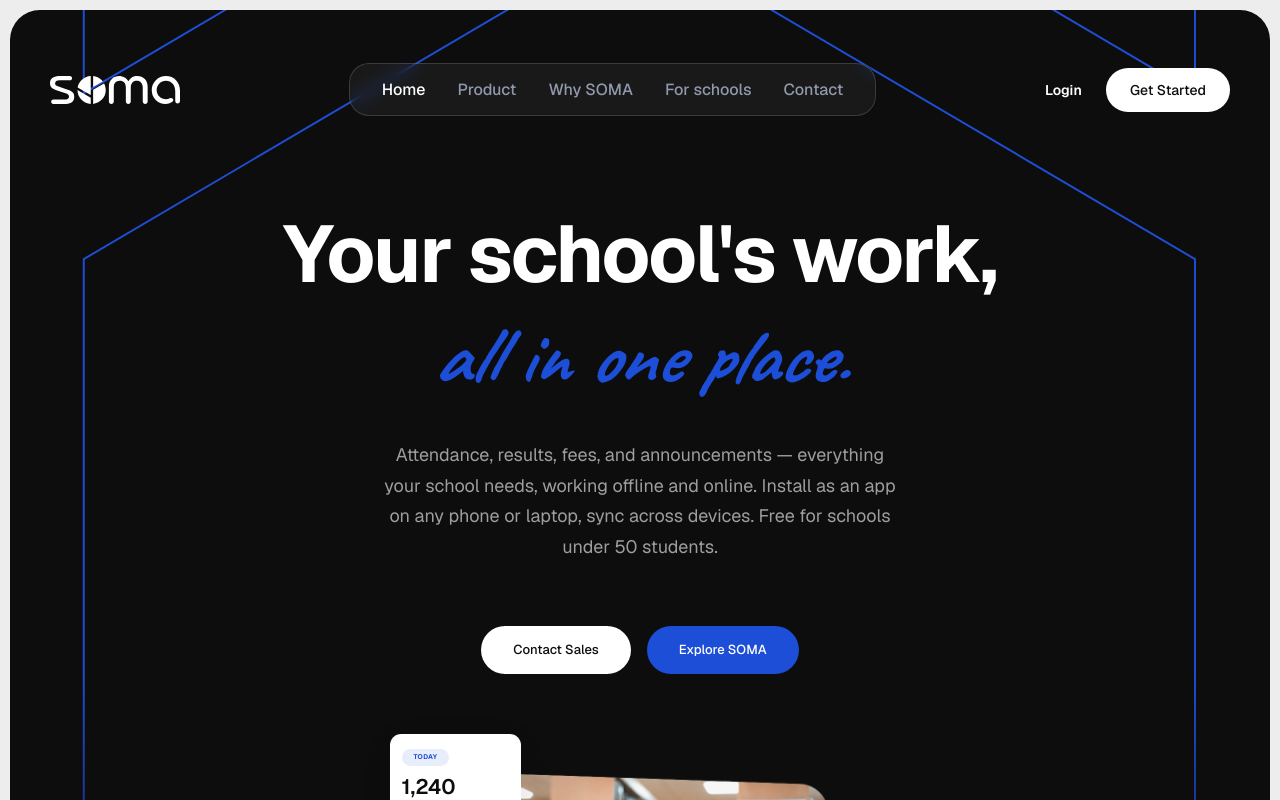
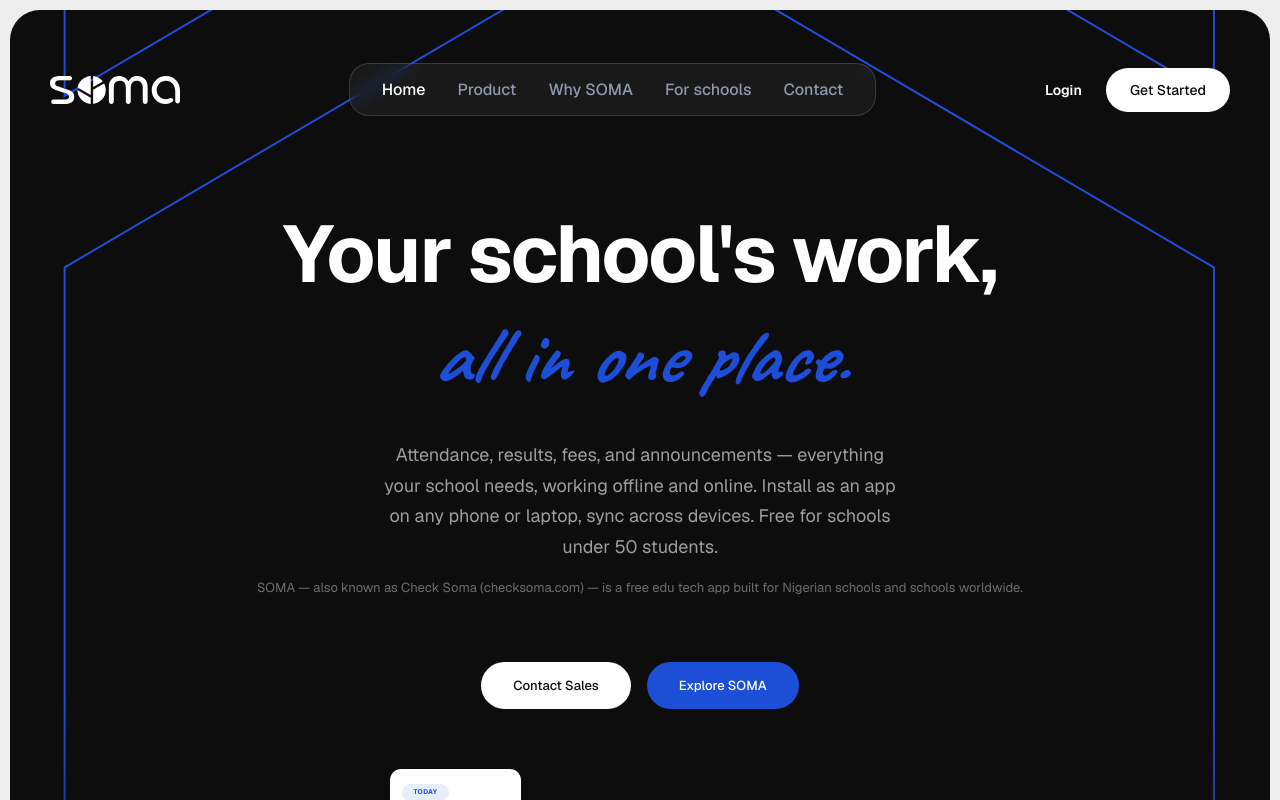
Before and after one commit to nimaappsss-web/soma-landing, a Next.js app: page / in a window 1280 px wide. Shown: the top 800 px of the page. Built offline with nearby package versions, Linux system fonts and the light colour scheme.

Commit message:
feat: reinforce Soma + Check Soma brand in title, copy, schema and keywords

```diff
--- a/src/app/layout.tsx
+++ b/src/app/layout.tsx
@@ -24,13 +24,16 @@
 export const metadata: Metadata = {
   title: {
     default:
-      "Soma — Nigeria's #1 EduTech & School Management App | Offline Attendance, Results & Fees",
+      "Soma (Check Soma) — Nigeria's #1 EduTech & School Management App | Offline Attendance, Results & Fees",
     template: "%s | Soma",
   },
   description:
     "SOMA is Nigeria's leading edu tech platform — a free, offline-first school management app serving schools across Nigeria and the world. Track attendance, manage results, collect fees, and send announcements — all without internet. Install on any phone or laptop, syncs across devices. Free for schools under 50 students.",
   keywords: [
     "Soma",
+    "Check Soma",
+    "checksoma",
+    "checksoma.com",
     "Soma school management app",
     "school management app Nigeria",
     "free school management app",
@@ -111,7 +114,7 @@
     "@context": "https://schema.org",
     "@type": "SoftwareApplication",
     name: "Soma",
-    alternateName: ["Check Soma", "SOMA", "CheckSoma", "Soma EduTech"],
+    alternateName: ["Check Soma", "SOMA", "CheckSoma", "checksoma", "Soma EduTech"],
     applicationCategory: "EducationalApplication",
     operatingSystem: "Web, Android, iOS",
     description:
@@ -218,7 +221,7 @@
     "@context": "https://schema.org",
     "@type": "WebSite",
     name: "Soma",
-    alternateName: ["Check Soma", "SOMA", "CheckSoma", "Soma EduTech"],
+    alternateName: ["Check Soma", "SOMA", "CheckSoma", "checksoma", "Soma EduTech"],
     url: siteUrl,
     description:
       "Nigeria's leading edu tech platform — free, offline-first school management app for schools across Nigeria and the world.",
--- a/src/app/page.tsx
+++ b/src/app/page.tsx
@@ -32,6 +32,10 @@
               Attendance, results, fees, and announcements — everything your
               school needs, working offline and online. Install as an app on any
               phone or laptop, sync across devices. Free for schools under 50 students.
+            </p>
+            <p className="mt-4 text-[12px] md:text-[13px] text-white/40 text-center">
+              SOMA — also known as Check Soma (checksoma.com) — is a free edu tech app
+              built for Nigerian schools and schools worldwide.
             </p>
 
             <div className="flex items-center justify-center gap-3 md:gap-4 mt-12 md:mt-16">
--- a/src/features/landing/components/Footer.tsx
+++ b/src/features/landing/components/Footer.tsx
@@ -38,7 +38,7 @@
       <div className="flex flex-col md:flex-row items-center justify-between gap-4 pt-4">
         {/* Copyright */}
         <p className="text-[13px] text-[#9098AC]">
-          &copy; 2026 Soma. All Rights Reserved.
+          &copy; 2026 Soma (Check Soma). All Rights Reserved. · checksoma.com
         </p>
 
         {/* Links */}
--- a/src/features/landing/components/SixthSection.tsx
+++ b/src/features/landing/components/SixthSection.tsx
@@ -8,7 +8,7 @@
   {
     question: "What is SOMA?",
     answer:
-      'SOMA is a free, offline-first school management app that brings attendance, results, fees, and announcements into one place. It works online and offline — everything saves on your device and syncs when you reconnect. See all <a href="/features" class="text-soma-blue underline">school management app features</a>.',
+      'SOMA (also known as Check Soma, at checksoma.com) is a free, offline-first school management app that brings attendance, results, fees, and announcements into one place. It works online and offline — everything saves on your device and syncs when you reconnect. See all <a href="/features" class="text-soma-blue underline">school management app features</a>.',
   },
   {
     question: "Does SOMA really work offline?",
```
